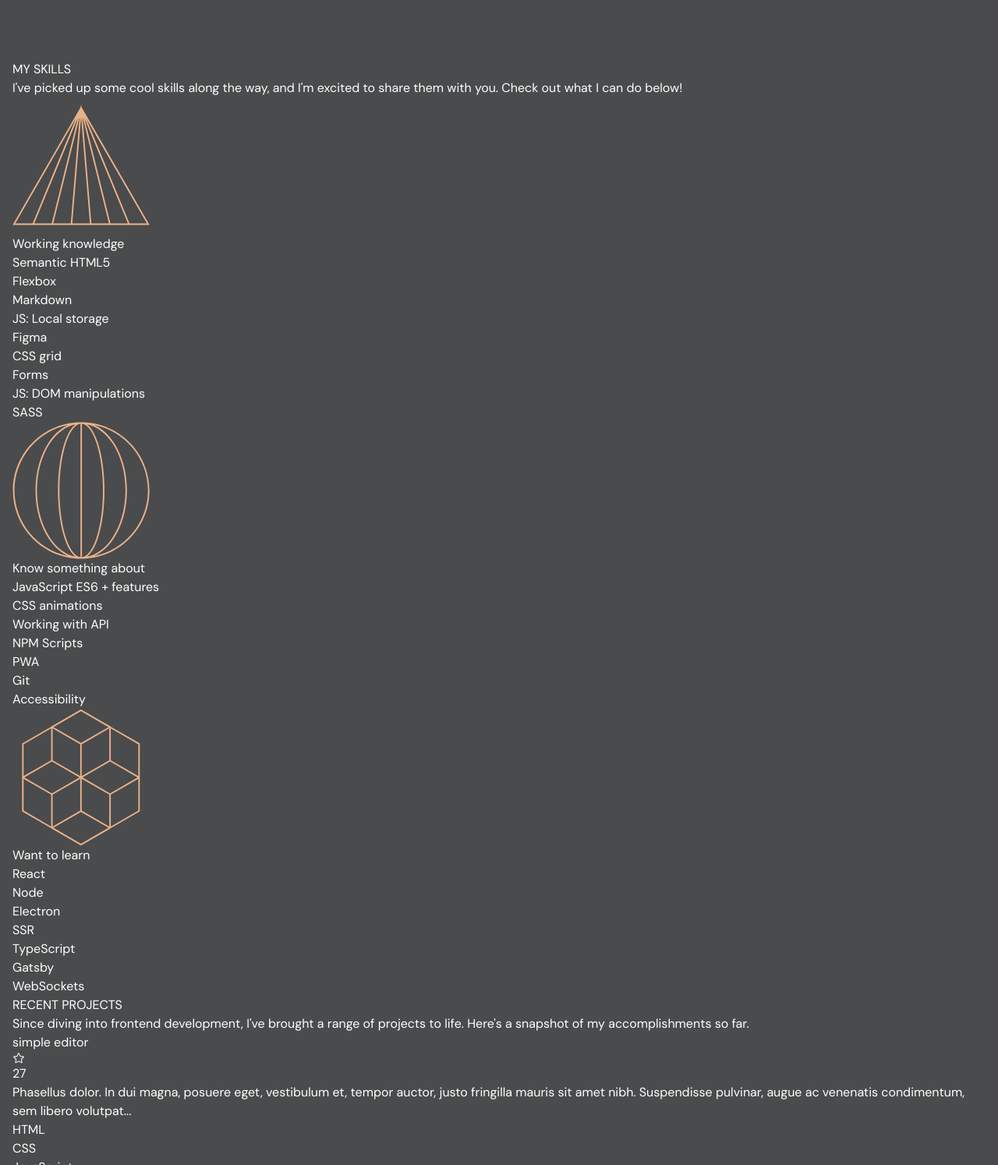
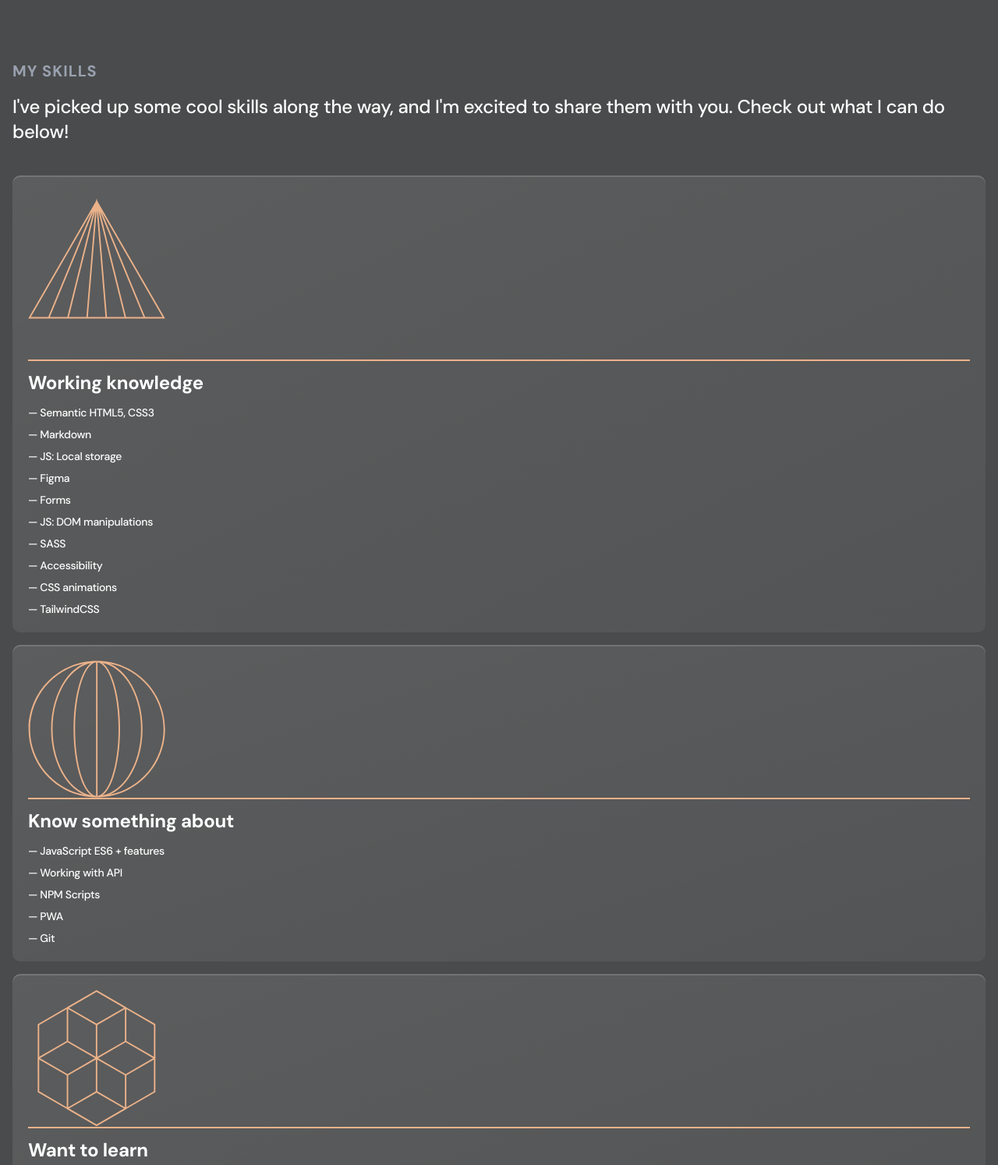
Before and after one commit to agatarostojek/portfolio, a website built with Parcel: page src/index.html in a window 1280 px wide. Shown: the part 2008-3502 px from the top of the page at 78% size. Built offline with nearby package versions, Linux system fonts and the light colour scheme.

Commit message:
Add styles for the Skills section

```diff
--- a/src/index.css
+++ b/src/index.css
@@ -9,4 +9,10 @@
     --color-darkGray: #242627;
     /* max-width */
     --max-width-content: 82rem;
+    /*border*/
+    --radius-skillsBorder: 0.625rem;
+    /* letter spacing */
+    --tracking-tightest: -0.02rem;
+    /* shadow */
+    --inset-shadow-innerLight: inset 0 2px 0 0 rgba(255, 255, 255, 0.15);
   }
--- a/src/index.html
+++ b/src/index.html
@@ -46,70 +46,94 @@
         <p class="text-gray-400 mb-8">
           You might be interested in checking the list of my
           <a href="#skills" class="text-white">skills</a>. Don't forget to have
-          a glimpse at my ,<a href="#projects" class="text-white">projects</a>.
+          a glimpse at my <a href="#projects" class="text-white">projects</a>.
           I'm looking for a new challenges so if you have one -
           <a href="#contact" class="text-white">contact</a> me. 😊
         </p>
         <div class="flex flex-col items-start gap-4">
           <a
-            class="bg-accent text-background flex gap-3 font-bold font-xl py-2 px-4 items-center rounded-[0.625rem]"
+            class="bg-accent text-background flex gap-3 font-bold font-xl py-2 px-4 items-center rounded-skillsBorder"
             href="#contact"
             ><img src="/src/assets/contact-icon.svg" alt="" />Get in touch</a
           >
           <a
-            class="text-accent flex gap-3 font-bold font-xl py-2 px-4 items-center rounded-[0.625rem] border-2 border-darkGray"
+            class="text-accent flex gap-3 font-bold font-xl py-2 px-4 items-center rounded-skillsBorder border-2 border-darkGray"
             href="#skills"
             ><img src="/src/assets/skills-icon.svg" alt="" />Get to know me</a
           >
         </div>
       </section>
       <section id="skills" class="max-w-content mx-auto">
-        <h2>MY SKILLS</h2>
-        <p>
+        <h2 class="text-gray-400 text-xl tracking-wider font-bold mb-4">
+          MY SKILLS
+        </h2>
+        <p class="text-2xl font-medium tracking-tightest mb-10">
           I've picked up some cool skills along the way, and I'm excited to
           share them with you. Check out what I can do below!
         </p>
-        <article>
-          <img src="/src/assets/triangle.svg" alt="" class="w-44 h-44" />
-          <h3>Working knowledge</h3>
-          <ul>
-            <li>Semantic HTML5</li>
-            <li>Flexbox</li>
-            <li>Markdown</li>
-            <li>JS: Local storage</li>
-            <li>Figma</li>
-            <li>CSS grid</li>
-            <li>Forms</li>
-            <li>JS: DOM manipulations</li>
-            <li>SASS</li>
+        <div class="grid gap-4">
+          <article
+            class="p-5 bg-gradient-to-br from-white/10 to-white/5 rounded-skillsBorder inset-shadow-innerLight ring ring-background"
+          >
+            <img
+              src="/src/assets/triangle.svg"
+              alt=""
+              class="w-44 h-44 mb-10"
+            />
+            <h3
+              class="pt-3 border-accent border-t-2 text-2xl font-bold tracking-tightest mb-3"
+            >
+              Working knowledge
+            </h3>
+            <ul class="text-sm font-medium tracking-tightest space-y-2">
+              <li>— Semantic HTML5, CSS3</li>
+              <li>— Markdown</li>
+              <li>— JS: Local storage</li>
+              <li>— Figma</li>
+              <li>— Forms</li>
+              <li>— JS: DOM manipulations</li>
+              <li>— SASS</li>
+              <li>— Accessibility</li>
+              <li>— CSS animations</li>
+              <li>— TailwindCSS</li>
             </ul>
           </article>
-        <article>
+          <article
+            class="p-5 bg-gradient-to-br from-white/10 to-white/5 rounded-skillsBorder inset-shadow-innerLight ring ring-background"
+          >
             <img src="/src/assets/circle.svg" alt="" class="w-44 h-44" />
-          <h3>Know something about</h3>
-          <ul>
-            <li>JavaScript ES6 + features</li>
-            <li>CSS animations</li>
-            <li>Working with API</li>
-            <li>NPM Scripts</li>
-            <li>PWA</li>
-            <li>Git</li>
-            <li>Accessibility</li>
+            <h3
+              class="pt-3 border-accent border-t-2 text-2xl font-bold tracking-tightest mb-3"
+            >
+              Know something about
+            </h3>
+            <ul class="text-sm font-medium tracking-tightest space-y-2">
+              <li>— JavaScript ES6 + features</li>
+              <li>— Working with API</li>
+              <li>— NPM Scripts</li>
+              <li>— PWA</li>
+              <li>— Git</li>
             </ul>
           </article>
-        <article>
+          <article
+            class="p-5 bg-gradient-to-br from-white/10 to-white/5 rounded-skillsBorder inset-shadow-innerLight ring ring-background"
+          >
             <img src="/src/assets/hexagon.svg" alt="" class="w-44 h-44" />
-          <h3>Want to learn</h3>
-          <ul>
-            <li>React</li>
-            <li>Node</li>
-            <li>Electron</li>
-            <li>SSR</li>
-            <li>TypeScript</li>
-            <li>Gatsby</li>
-            <li>WebSockets</li>
+            <h3
+              class="pt-3 border-accent border-t-2 text-2xl font-bold tracking-tightest mb-3"
+            >
+              Want to learn
+            </h3>
+            <ul class="text-sm font-medium tracking-tightest space-y-2">
+              <li>— React</li>
+              <li>— Node</li>
+              <li>— SSR</li>
+              <li>— TypeScript</li>
+              <li>— WebSockets</li>
+              <li>— JS animations</li>
             </ul>
           </article>
+        </div>
       </section>
       <section id="projects" class="max-w-content mx-auto">
         <h2>RECENT PROJECTS</h2>
```
Lines whose indentation alone changed are shown as unchanged.
